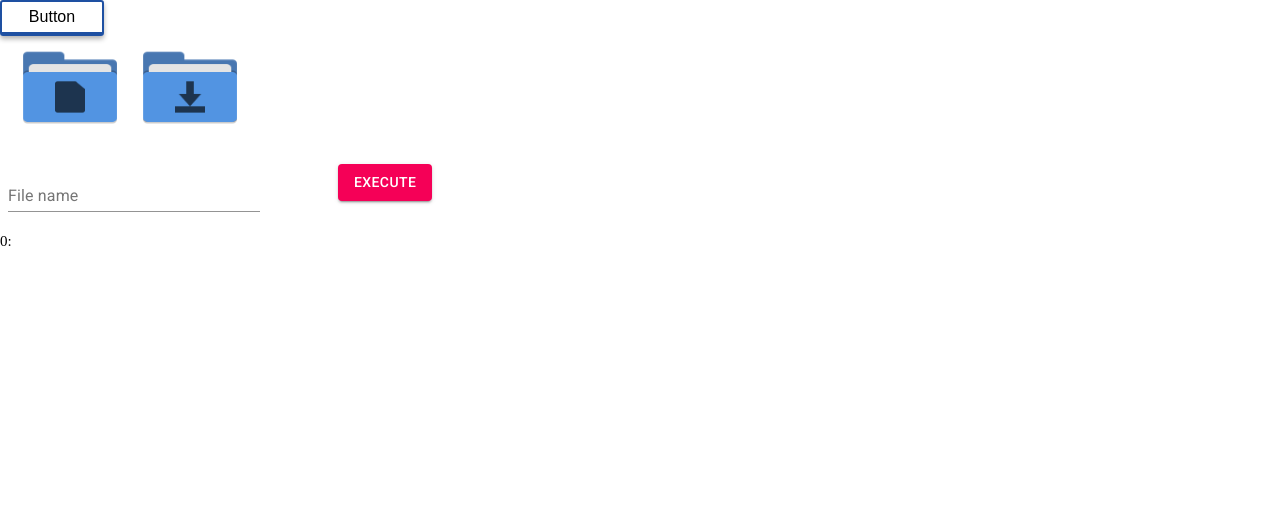
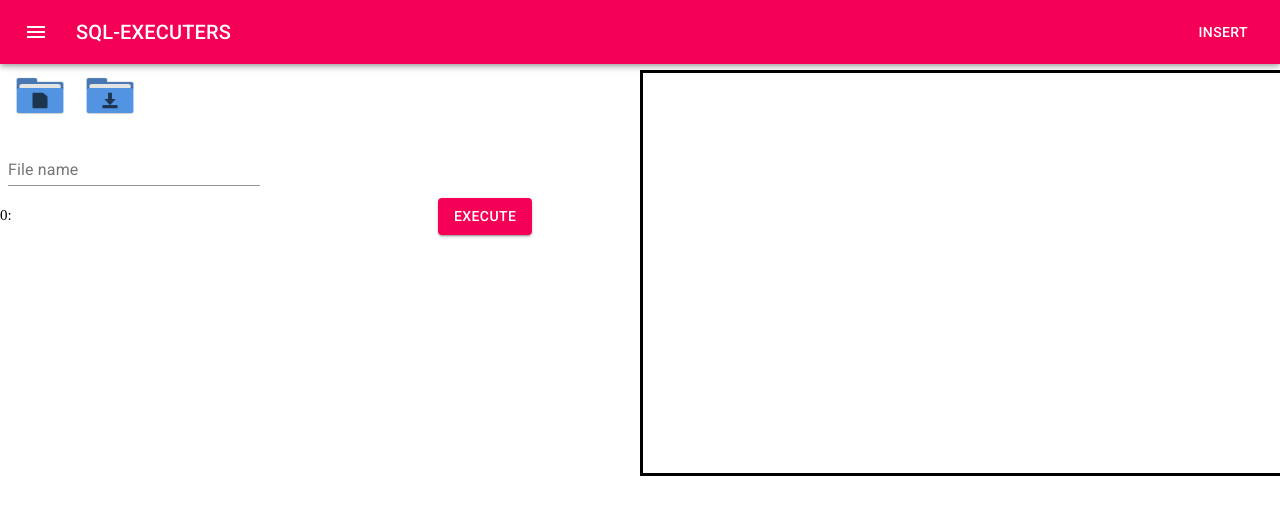
Before and after one commit to u-kai/sql-executers, a React (Create React App) app: page / in a window 1280 px wide. Shown: the top 514 px of the page. Built offline with nearby package versions, Linux system fonts and the light colour scheme.

Commit message:
ajust some views

```diff
--- a/src/App.tsx
+++ b/src/App.tsx
@@ -18,6 +18,7 @@ import { InputAndCopyAndLabel } from "components/organisms/InputAndCopyAndLabel"
 import {EditersAndButton} from "components/organisms/EditersAndButton"
 import { FolderAndEditer } from "components/organisms/FolderAndEditer";
 import {ButtonAppBar} from "components/atoms/ButtonAppBar-MaterialUI";
+import { SQLExrcuters } from "components/pages/SQLExecuters";
 function App() {
   const [toggle,setToggle] = useState(true)
   const [test,setTest] = useState(["testdayo","uhyohyo"])
@@ -32,50 +33,51 @@ function App() {
     setChar(e.target.value)
   }
   return (
-    <>
-    <Button
-    onClick={()=>setToggle(!toggle)}
-    ></Button>
-    {toggle ? (
-      // <EditerAndAutoCorrectModi></EditerAndAutoCorrectModi>
-      <EditersAndButton></EditersAndButton>
-      // <InputAndCopyAndLabel
-      // style={inputstyle}
-      // index={1}
-      // handleChange={handleChange}
-      // colorList={["red","black"]}
-      // sentence={char}
-      // ></InputAndCopyAndLabel>
-      // <InputAndCopy
-      // handleChange={handleChange}
-      // sentence={char}
-      // colorList={["red","black"]}
-      // index={1}
-      // style={inputstyle}
-      // />
+    <SQLExrcuters></SQLExrcuters>
+  //   <>
+  //   <Button
+  //   onClick={()=>setToggle(!toggle)}
+  //   ></Button>
+  //   {toggle ? (
+  //     // <EditerAndAutoCorrectModi></EditerAndAutoCorrectModi>
+  //     <EditersAndButton></EditersAndButton>
+  //     // <InputAndCopyAndLabel
+  //     // style={inputstyle}
+  //     // index={1}
+  //     // handleChange={handleChange}
+  //     // colorList={["red","black"]}
+  //     // sentence={char}
+  //     // ></InputAndCopyAndLabel>
+  //     // <InputAndCopy
+  //     // handleChange={handleChange}
+  //     // sentence={char}
+  //     // colorList={["red","black"]}
+  //     // index={1}
+  //     // style={inputstyle}
+  //     // />
 
-      // autoCorrects={["hello worle","konnnithiha","ni-hao"]}
-      // position={{x:100,y:100}}
-      // handleClick={(e)=>console.log(e)}
+  //     // autoCorrects={["hello worle","konnnithiha","ni-hao"]}
+  //     // position={{x:100,y:100}}
+  //     // handleClick={(e)=>console.log(e)}
 
 
 
-      // <SaveFileOnIcon
-      // text={test[0]}
-      // fileName={fileName}
-      // ></SaveFileOnIcon>
-      // <EditerAndAutoCorrect></EditerAndAutoCorrect>
-    ):(
-      <TextareaInsertProps></TextareaInsertProps>
-      // <ButtonAppBar
-      // buttons={["INSERT","CREATE"]}
-      // onClicks={[(e: React.MouseEvent<HTMLButtonElement, MouseEvent>)=>console.log("INSERT"),(e: React.MouseEvent<HTMLButtonElement, MouseEvent>)=>console.log("CREATE")]}></ButtonAppBar>
-    // <FileReaderOnIcon
-    // texts={test}
-    // setTexts={setTest}></FileReaderOnIcon>
-    // )}
-    )}
-  </>
+  //     // <SaveFileOnIcon
+  //     // text={test[0]}
+  //     // fileName={fileName}
+  //     // ></SaveFileOnIcon>
+  //     // <EditerAndAutoCorrect></EditerAndAutoCorrect>
+  //   ):(
+  //     <TextareaInsertProps></TextareaInsertProps>
+  //     // <ButtonAppBar
+  //     // buttons={["INSERT","CREATE"]}
+  //     // onClicks={[(e: React.MouseEvent<HTMLButtonElement, MouseEvent>)=>console.log("INSERT"),(e: React.MouseEvent<HTMLButtonElement, MouseEvent>)=>console.log("CREATE")]}></ButtonAppBar>
+  //   // <FileReaderOnIcon
+  //   // texts={test}
+  //   // setTexts={setTest}></FileReaderOnIcon>
+  //   // )}
+  //   )}
+  // </>
   );
 }
 
--- a/src/components/atoms/Image.tsx
+++ b/src/components/atoms/Image.tsx
@@ -22,8 +22,8 @@ export const Image:VFC<Props> = (props) => {
 
 
 const SImage = styled.img<{styles:string | undefined}>`
-width:120px;
-height:100px;
+width:60px;
+height:50px;
 position:absolute;
 top:0px;
 left:0px;
--- a/src/components/commonStyles/AutoCorrectStyles.ts
+++ b/src/components/commonStyles/AutoCorrectStyles.ts
@@ -20,5 +20,5 @@ padding-left:5px;
 padding-right:5px;
 padding-top:5px;
 text-decoration:none;
-width:1150px;
+width:100%;
 `
--- a/src/components/molecules/ImageToButton.tsx
+++ b/src/components/molecules/ImageToButton.tsx
@@ -16,7 +16,7 @@ type Props = {
 }
 
 export const ImageToButton:VFC<Props> = (props) =>{
-    const {src,imageStyle,contenerStyle,children,onClick,hoverWord="ファイル読み取り"} = props
+    const {src,imageStyle,contenerStyle,children,onClick,hoverWord="ファイル読取り"} = props
     const [isMouseEnter,setIsMouseEnter] = useState(false)
     let contenerStyles:string | undefined
     contenerStyles = returnStyle(contenerStyle)
@@ -46,13 +46,13 @@ export const ImageToButton:VFC<Props> = (props) =>{
 
 const HoverText = styled.div`
 margin-top:10px;
-font-size:12px;
+font-size:5px;
 text-align:center;
 `
 
 const Contener = styled.div<{styles:string | undefined}>`
-width:120px;
-height:80px;
+width:70px;
+height:40px;
 position:relative;
 background-color:transparent;
 :hover{
--- a/src/components/molecules/InputAndCopy.tsx
+++ b/src/components/molecules/InputAndCopy.tsx
@@ -37,7 +37,7 @@ export const InputAndCopy:VFC<Props> = (props) => {
                 onScroll={onScroll}
                 style={style}
                 type="text"/>
-            <CopyBox  key={`copyContener${index}`}>
+            <CopyBox  key={`copyContener${index}`} overflow="auto">
             {sentence.split(" ").map((phrase,pharaseIndex)=>(
                     <CopySpan
                         color={colorList[pharaseIndex]}
--- a/src/components/organisms/EditerAndAutoCorrects.tsx
+++ b/src/components/organisms/EditerAndAutoCorrects.tsx
@@ -31,7 +31,7 @@ export const EditerAndAutoCorrects:VFC<Props> = (props)=>{
         autoCorrects, isDisplayAutoCorrects, incrementFocusAutoCorrectsIndex,decrementFocusAutoCorrectsIndex} = useAutoCorrecters()
     const [labelPosition, setLabelPosition] = useState(0)
     const [rowPosition,setRowPosition] = useState<number[]>([])
-    const editerContenerHeight = 800
+    const editerContenerHeight = 500
     const rowHeight = 30
 
     const didEnterNewCharacters = (newSenetence:string)=>{
@@ -187,6 +187,6 @@ export const EditerAndAutoCorrects:VFC<Props> = (props)=>{
 }
 const Contener = styled.div<{height:number}>`
 width:${props=>props.height}px;
-height:800px;
+height:500px;
 overflow:auto;
 `
--- a/src/components/organisms/EditersAndButton.tsx
+++ b/src/components/organisms/EditersAndButton.tsx
@@ -63,7 +63,7 @@ export const EditersAndButton = () => {
 const Contener  = styled.div`
 display:grid;
 grid-template-rows:120px 70px 1fr;
-grid-template-columns:10px 120px 200px  1fr;
+grid-template-columns:10px 120px 300px  1fr;
 `
 const ButtonContener = styled.div`
 grid-row:2/3;
--- a/src/components/organisms/FolderAndEditer.tsx
+++ b/src/components/organisms/FolderAndEditer.tsx
@@ -60,8 +60,8 @@ export const FolderAndEditer:VFC<Props> = (props) =>{
 }
 const Contener = styled.div`
 display:grid;
-grid-template-rows:120px 70px 1fr;
-grid-template-columns:10px 120px 120px  1fr;
+grid-template-rows:60px 70px 1fr;
+grid-template-columns:10px 70px 70px  1fr;
 `
 const EditerContener = styled.div`
 grid-row:3/4;
--- a/src/components/organisms/InputAndCopyAndLabel.tsx
+++ b/src/components/organisms/InputAndCopyAndLabel.tsx
@@ -42,10 +42,10 @@ export const InputAndCopyAndLabel:VFC<Props> = (props) =>{
     )
 }
 const Contener = styled.div`
-width:3000px;
+width:100%;//3000px;
 height:30px;
 // overflow:auto;
 display:grid;
-grid-template-columns:20px 780px;
+grid-template-columns:20px 400px;//780px;change
 grid-template-rows:40px;
 `
--- a/src/components/pages/SQLExecuters.tsx
+++ b/src/components/pages/SQLExecuters.tsx
@@ -1,6 +1,48 @@
 import styled from "styled-components"
+import {ButtonAppBar} from "../atoms/ButtonAppBar-MaterialUI"
+import { EditersAndButton } from "../organisms/EditersAndButton"
 export const SQLExrcuters = () =>{
     return (
-        <></>
+        <Contener>
+            <HeaderContener>
+                <ButtonAppBar
+                buttons={["INSERT"]}
+                onClicks={[(e)=>console.log("I")]}/>
+            </HeaderContener>
+            <EditersContener>
+                <EditersAndButton></EditersAndButton>
+            </EditersContener>
+            <CopyDBContener>
+                <DumyT></DumyT>
+            </CopyDBContener>
+        </Contener>
     )
 }
+
+const Contener = styled.div`
+overflow:auto;
+display:grid;
+width:100%;
+height:100%;
+grid-template-rows:70px 400px 400px;
+grid-template-columns:50% 50%;
+`
+
+const HeaderContener = styled.div`
+grid-row:1/2;
+grid-column:1/3;
+`
+const EditersContener = styled.div`
+grid-row:2/3;
+grid-column:1/2;
+`
+
+const CopyDBContener = styled.div`
+grid-row:2/3;
+grid-column:2/3;
+`
+const DumyT = styled.div`
+border:solid black;
+width:100%;
+height:100%;
+`
```
Also changed, not shown: src/components/TableClass.ts/Insert.ts (added, +58 -0 lines), src/components/TableClass.ts/SQL.ts (added, +11 -0 lines).
